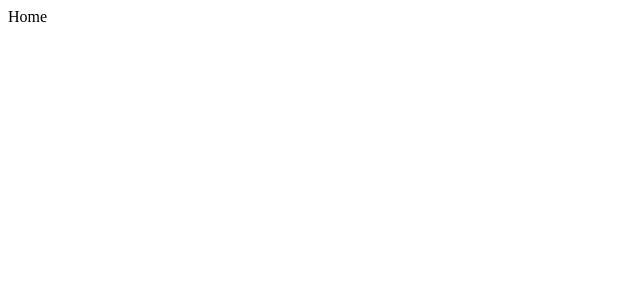
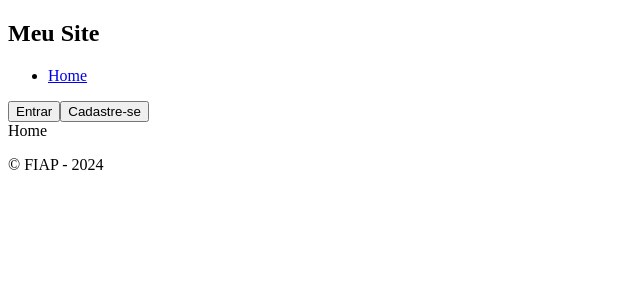
Before and after one commit to 1TDSPY-2024/aula-11-1tdspy-2sem, a Next.js app in the folder aula11/: page / in a window 1280 px wide. Shown: the top 300 px of the page, without its empty margins (0-640 px from the left). Built offline with nearby package versions, Linux system fonts and the light colour scheme.

Commit message:
Inserindo components no layout

```diff
--- a/aula11/src/app/layout.tsx
+++ b/aula11/src/app/layout.tsx
@@ -1,3 +1,5 @@
+import Cabecalho from "@/component/Cabecalho/Cabecalho";
+import Rodape from "@/component/Rodape/Rodape";
 import type { Metadata } from "next";
 
 export const metadata: Metadata = {
@@ -19,7 +21,9 @@ export default function RootLayout({
   return (
     <html lang="pt-br">
       <body>
+        <Cabecalho/>
         {children}
+        <Rodape/>
       </body>
     </html>
   );
--- a/aula11/src/app/page.tsx
+++ b/aula11/src/app/page.tsx
@@ -1,5 +1,7 @@
 export default function Home () {
   return (
-    <div>Home</div>
+    <main>
+      <div>Home</div>
+    </main>
   )
 }
```
